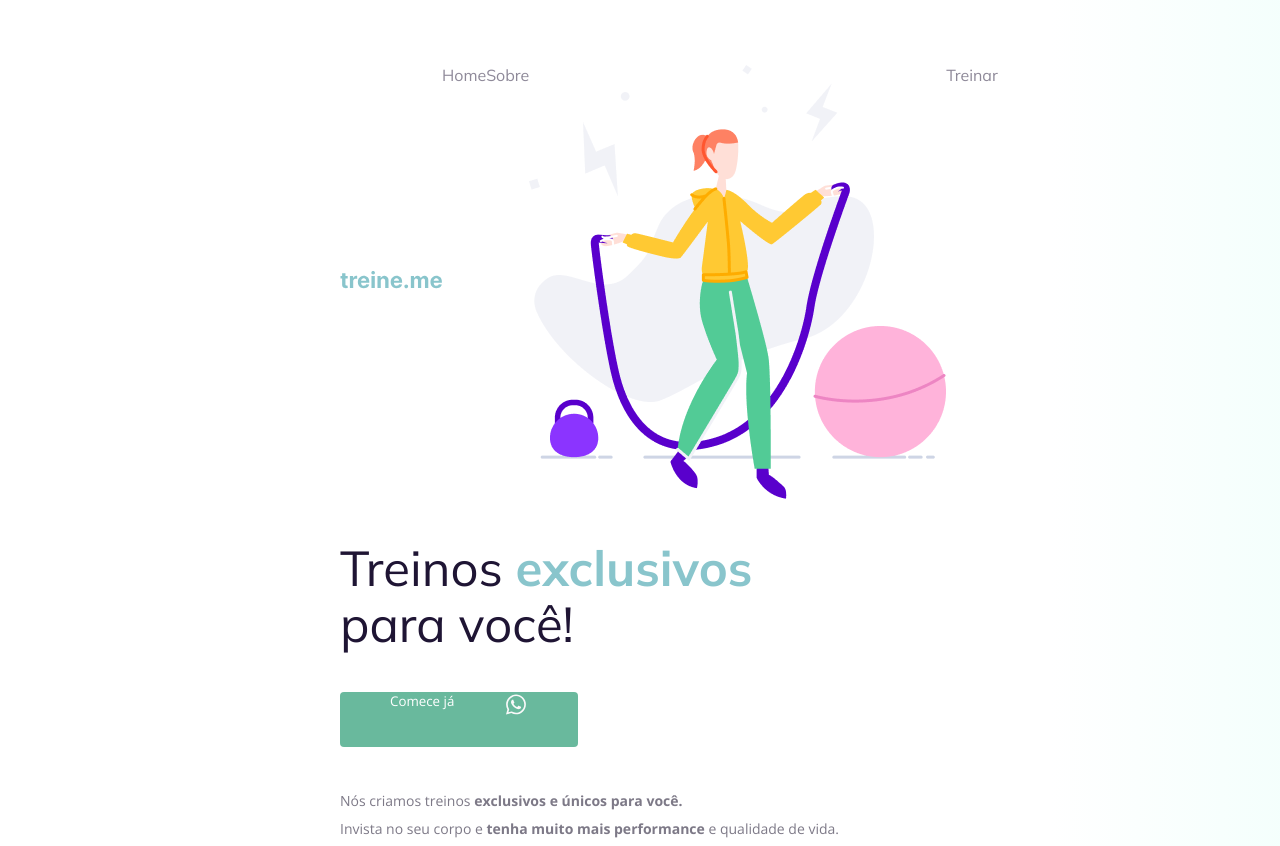
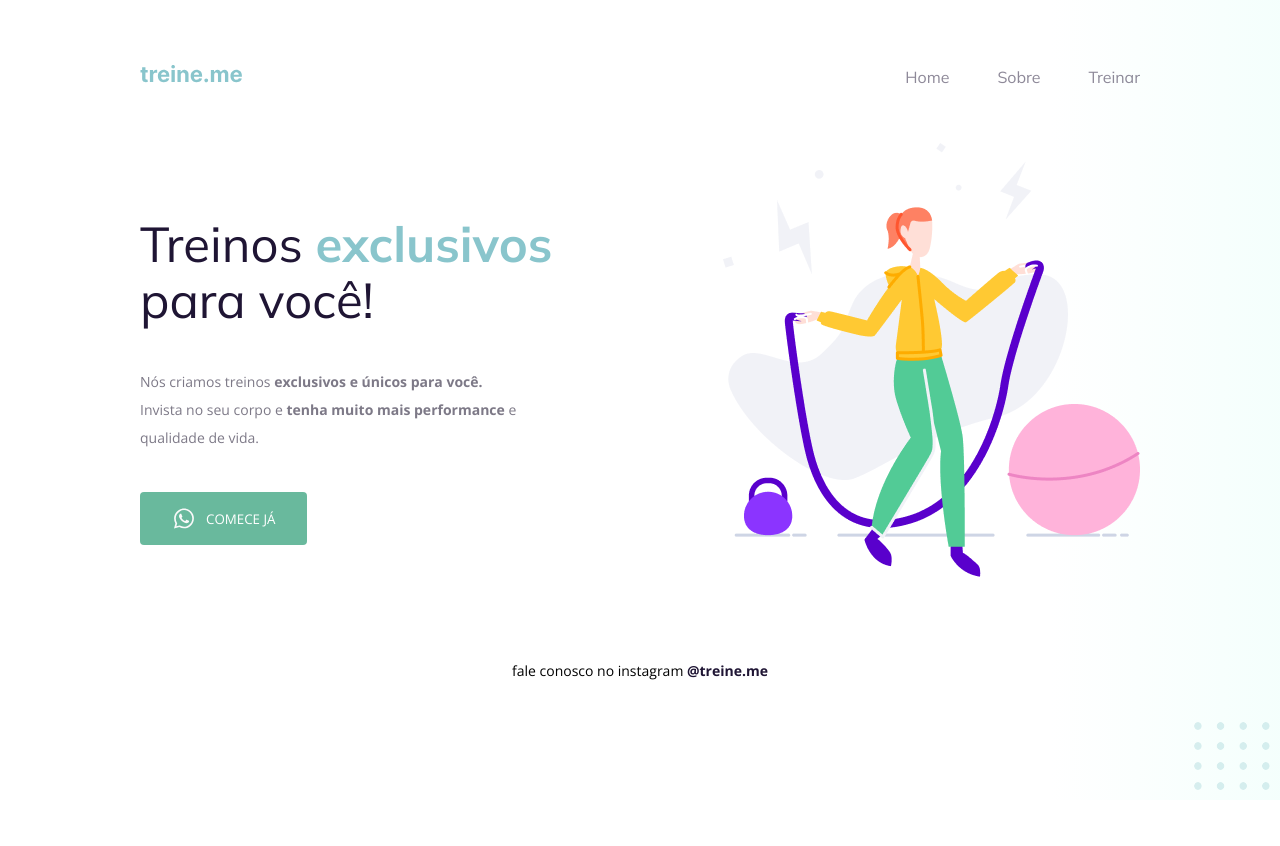
Before and after one commit to vinicioslimer/Rocketseat-Explorer, a plain HTML site: page Nivel 2/Desafio 02/index.html in a window 1280 px wide. Shown: the top 846 px of the page. After the commit the page ends 800 px from the top, so only its background shows below. Drawn offline with nearby package versions, Linux system fonts and the light colour scheme.

Commit message:
Desafio 02 finalizado

```diff
--- a/Nivel 2/Desafio 02/index.html
+++ b/Nivel 2/Desafio 02/index.html
@@ -22,7 +22,8 @@
           <ul>
             <li><a href="#">Home</a></li>
             <li><a href="#">Sobre</a></li>
-            <img src="images/img.png" alt="Desenho de uma mulher pulando corta numa academia.">
+
+
             <li><a href="#">Treinar</a></li>
           </ul>
       </nav>
@@ -30,18 +31,22 @@
       <main>
           <section>
             <h1>Treinos <span>exclusivos</span> para você!</h1>
-            <button>
-              Comece já
-              <img src="images/whats.svg" alt="Ícone do whatsapp">
 
-            </button>
 
             <p>
               Nós criamos treinos <strong>exclusivos e únicos para você.</strong></br>
               Invista no seu corpo e <strong>tenha muito mais performance</strong> e qualidade de vida.
             </p>
 
+            <button>
+
+              <img src="images/whats.svg" alt="Ícone do whatsapp">Comece já
+
+            </button>
+
           </section>
+
+          <img src="images/img.png" alt="Desenho de uma mulher pulando corta numa academia.">
 
       </main>
 
--- a/Nivel 2/Desafio 02/style.css
+++ b/Nivel 2/Desafio 02/style.css
@@ -9,17 +9,17 @@ body {
   }
 
   .page {
-    width: 600px;
+    width: 1000px;
     margin: 0 auto;
     padding-top: 65px;
   }
 
   nav {
     display: flex;
-    justify-content: start;
+    justify-content: space-between;
     align-items: center;
 
-    margin-bottom: 15px;
+    margin-bottom: 55px;
   }
 
   ul {
@@ -27,6 +27,7 @@ body {
     list-style: none;
     margin: 0;
     padding: 0;
+    gap: 48px;
   }
 
   a {
@@ -63,10 +64,17 @@ body {
     font-weight: bold;
   }
 
+  main{
+    display: flex;
+    align-items: center;
+    justify-content: space-between;
+  }
+
   section p {
     font-size: 14px;
     line-height: 28px;
     color: #7d7987;
+    width: 440px;
 
     margin: 40px 0;
   }
@@ -74,14 +82,17 @@ body {
   button {
     color: white;
     font-family: "Open Sans", sans-serif;
+    text-transform: uppercase;
+
 
     background: #69B99D;
     border: 0;
-    padding: 0 50px 30px;
+    padding: 14px 32px;
 
     display: flex;
-    justify-content: space-around;
-    gap: 50px;
+    justify-content: space-between;
+    align-items: center;
+    gap: 10px;
 
     border-radius: 4px;
 
@@ -99,6 +110,7 @@ body {
     text-align: center;
 
     margin-top: 80px;
+    margin-bottom: 30px;
   }
 
   footer a {
@@ -106,6 +118,7 @@ body {
   }
 
   #balls {
+    position: fixed;
       bottom: 0;
       right: 0;
   }
```
